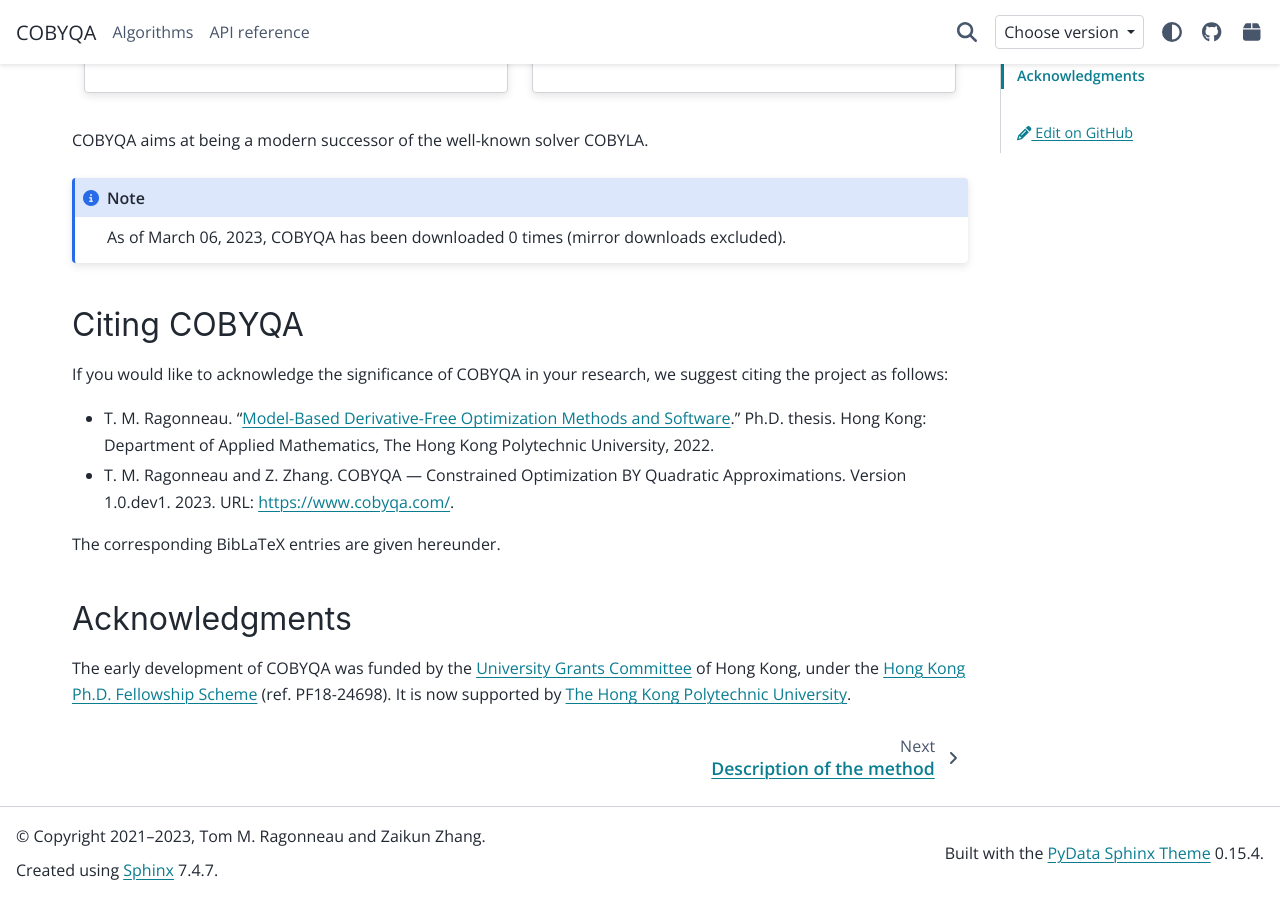
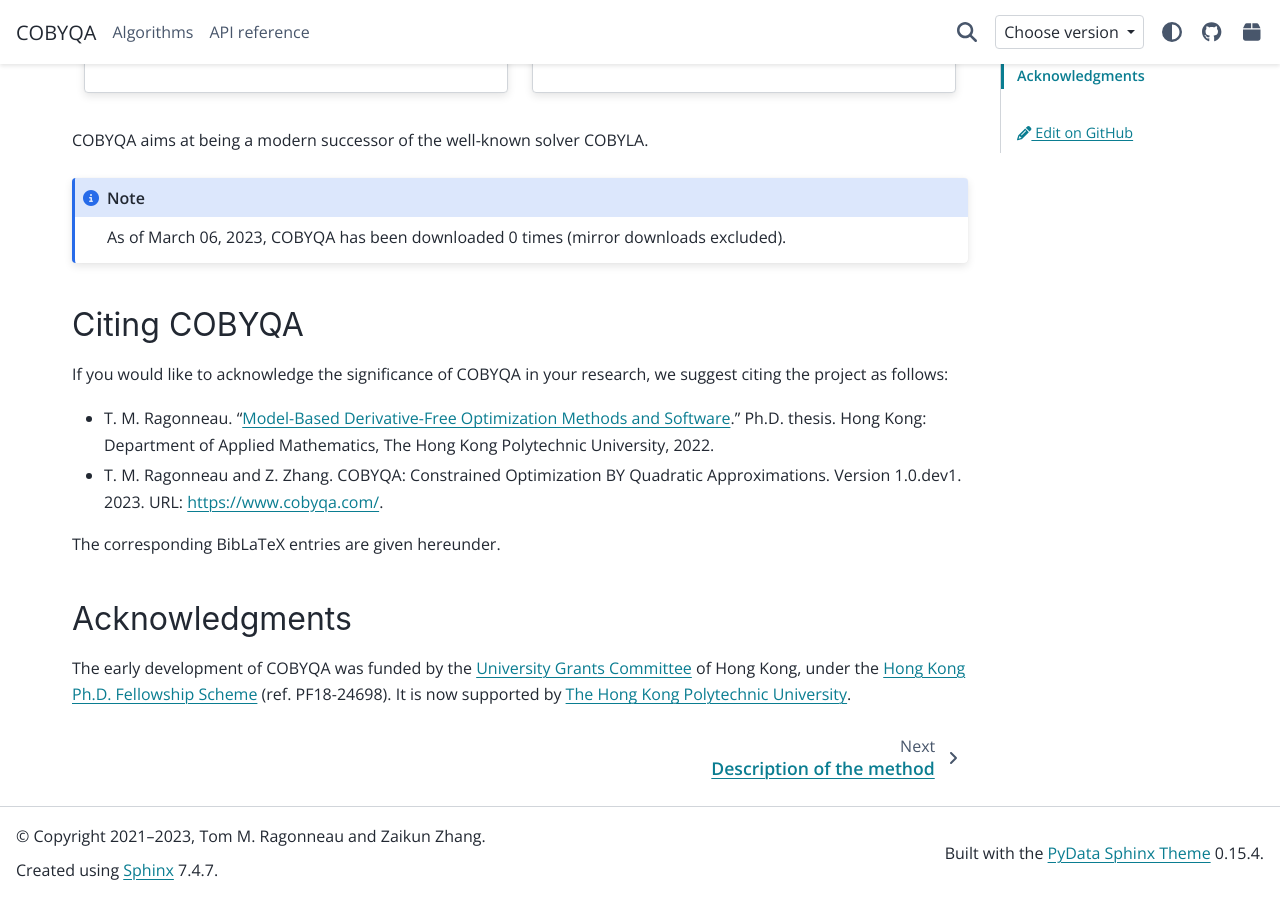
Before and after one commit to cobyqa/cobyqa, a Sphinx documentation site: the page built from doc/source/index.rst, in a window 1280 px wide and 900 px high, scrolled down 788 px. Built offline with Sphinx 7.4.7 and the PyData theme 0.15.4, drawn with Linux system fonts in a browser that asks for light colours.

Commit message:
Change emdash to colon

```diff
--- a/doc/source/index.rst
+++ b/doc/source/index.rst
@@ -73,7 +73,7 @@
 If you would like to acknowledge the significance of COBYQA in your research, we suggest citing the project as follows:
 
 - T.\  M.\  Ragonneau. "`Model-Based Derivative-Free Optimization Methods and Software <https://tomragonneau.com/documents/thesis.pdf>`_." Ph.D.\  thesis. Hong Kong: Department of Applied Mathematics, The Hong Kong Polytechnic University, 2022.
-- T.\  M.\  Ragonneau and Z.\  Zhang. COBYQA --- Constrained Optimization BY Quadratic Approximations. Version |release|. |year|. URL: https://www.cobyqa.com/.
+- T.\  M.\  Ragonneau and Z.\  Zhang. COBYQA: Constrained Optimization BY Quadratic Approximations. Version |release|. |year|. URL: https://www.cobyqa.com/.
 
 The corresponding BibLaTeX entries are given hereunder.
 
@@ -91,7 +91,7 @@
 
     @software{razh22,
         author       = {Ragonneau, T. M. and Zhang, Z.},
-        title        = {{COBYQA} --- Constrained Optimization BY Quadratic Approximations},
+        title        = {{COBYQA}: Constrained Optimization BY Quadratic Approximations},
         url          = {https://www.cobyqa.com/},
         version      = {|release|},
         date         = {|year|},
```
